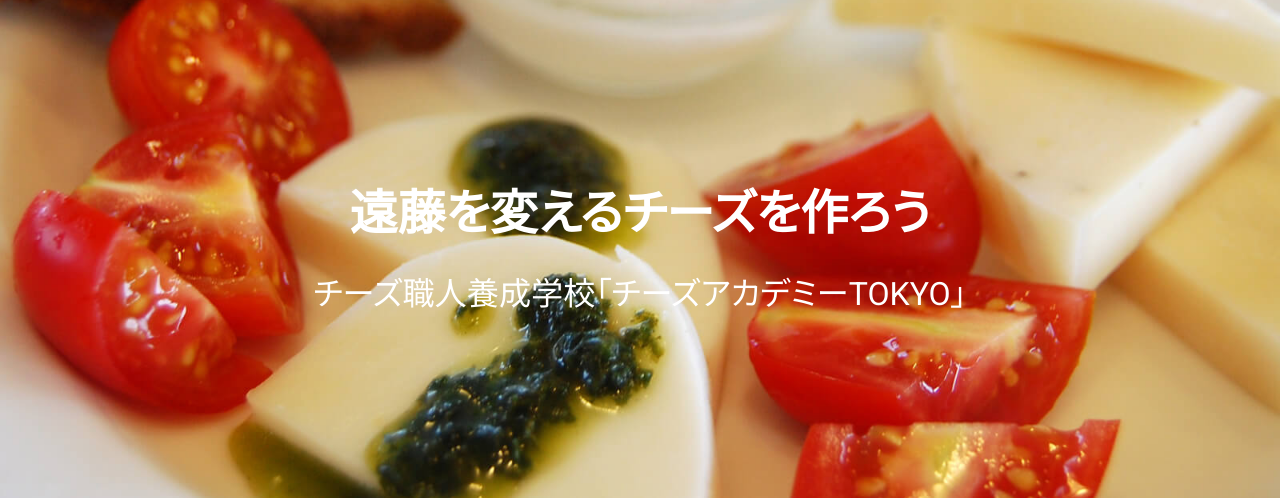
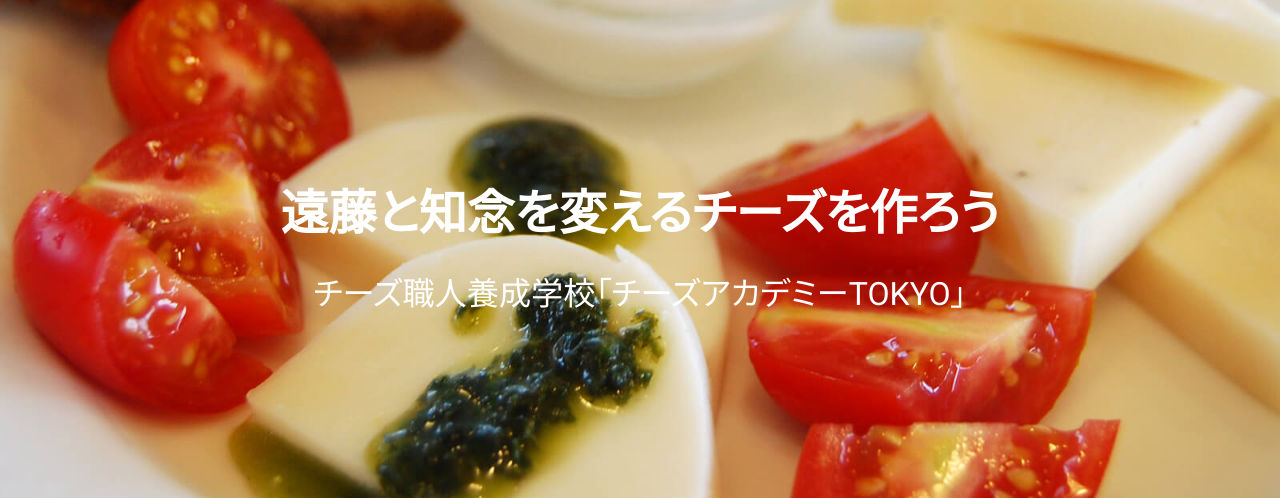
Before and after one commit to chinen5/team-facemuscle, a plain HTML site: page cheeseacademy/index.html in a window 1280 px wide. Shown: the top 498 px of the page. Drawn offline with nearby package versions, Linux system fonts and the light colour scheme.

Commit message:
h1を再度変更しました

```diff
--- a/cheeseacademy/index.html
+++ b/cheeseacademy/index.html
@@ -16,7 +16,7 @@
 
 	<!-- main visual -->
 	<div class="main-visual">
-		<h1 class="site-title">遠藤を変えるチーズを作ろう
+		<h1 class="site-title">遠藤と知念を変えるチーズを作ろう
 		<span class="site-title__mid">チーズ職人養成学校「チーズアカデミーTOKYO」</span></h1>
 	</div>
 
```
